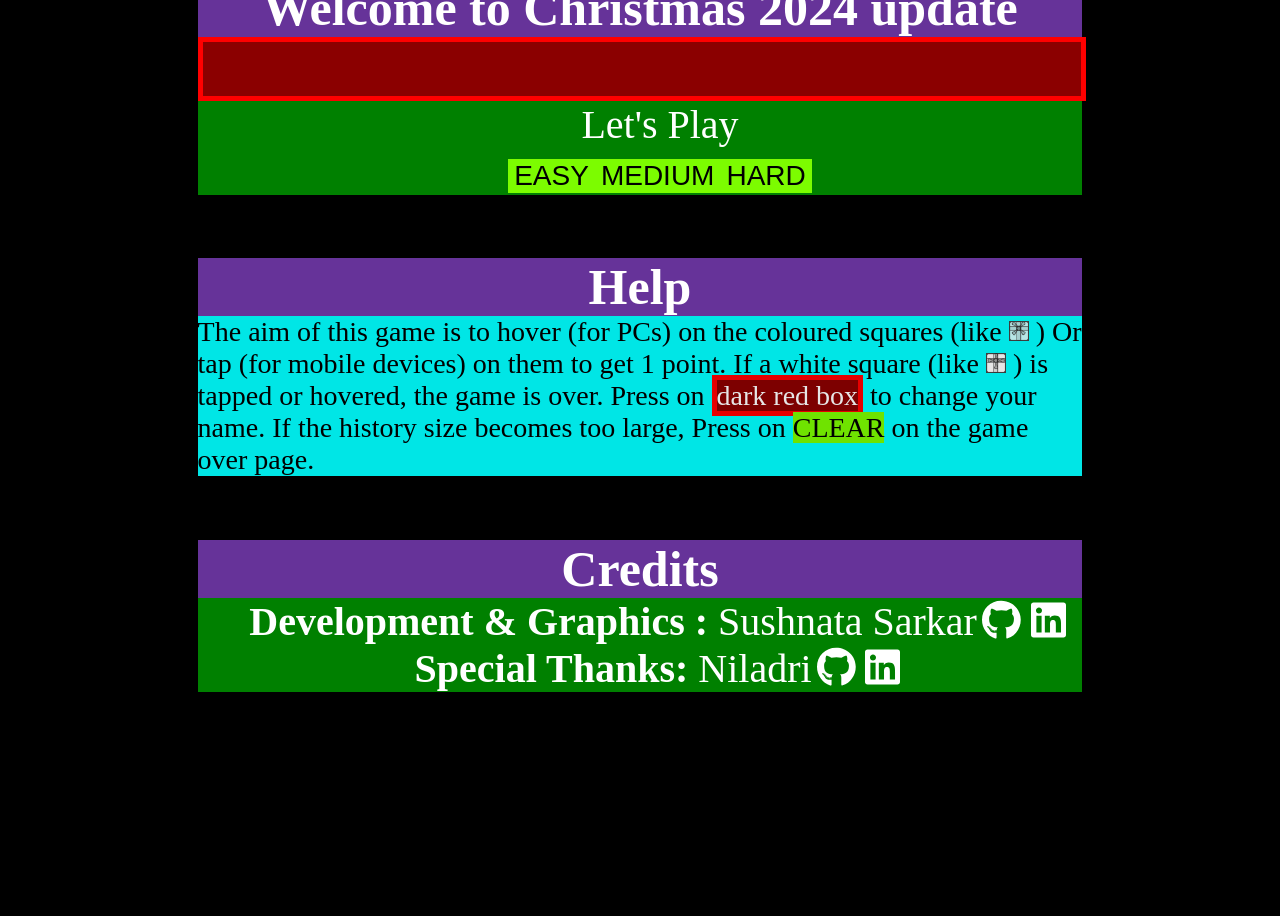
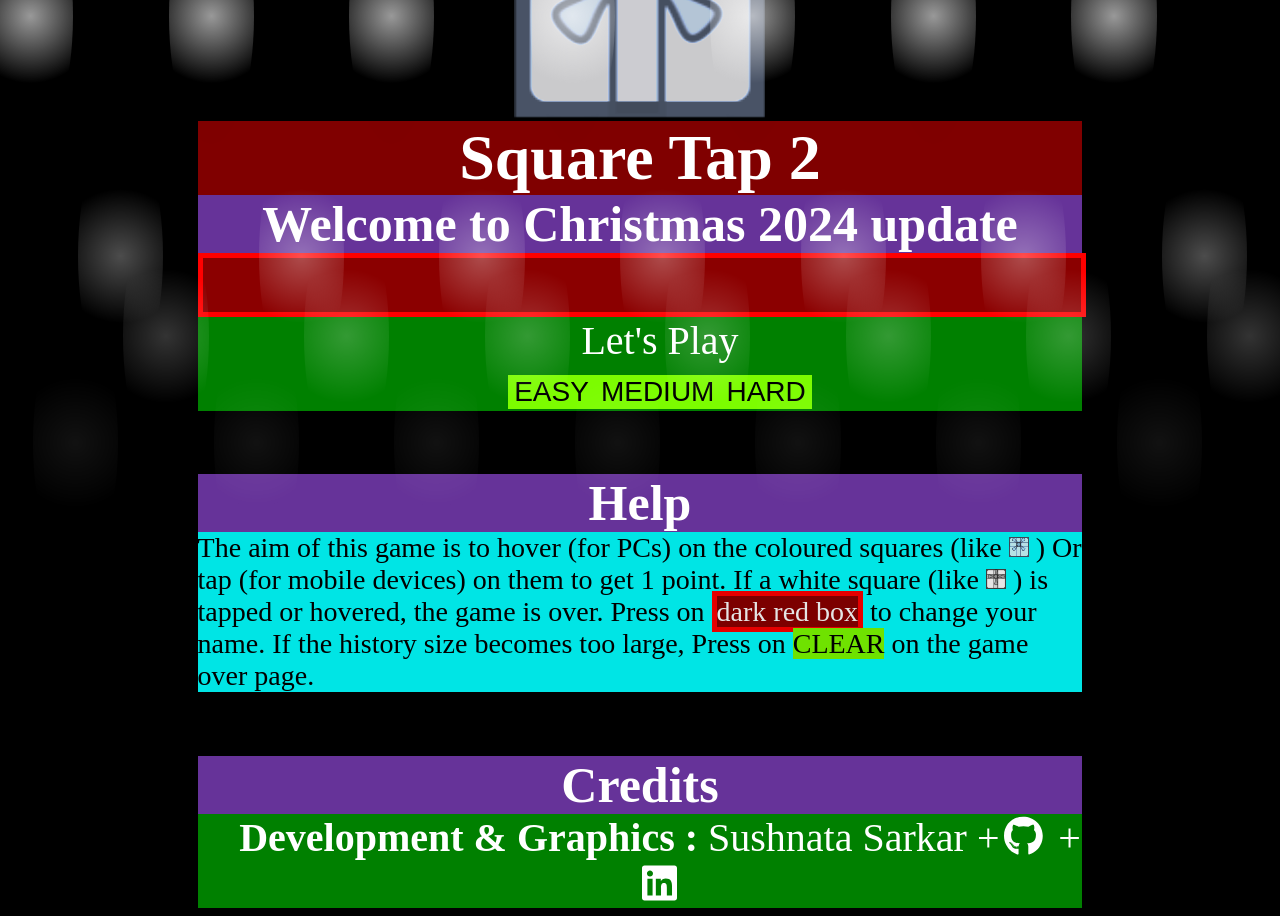
Before and after one commit to Sushnata1/Square-tap-2, a React (Vite) app: page /#/ in a window 1280 px wide. Shown: the part 420-1336 px from the top of the page. Before the commit the page ends 1120 px from the top, so only its background shows below. Built offline with nearby package versions, Linux system fonts and the light colour scheme.

Commit message:
christmas update almost complete

```diff
--- a/src/App.jsx
+++ b/src/App.jsx
@@ -1,10 +1,12 @@
 import { HashRouter, Routes, Route, Link } from 'react-router-dom';
+
 import Game from './Game.jsx';
 import Home from './Home.jsx'
 import GameOver from './components/GameOver.jsx';
 
 function App() {
   return (
+    <>
       <HashRouter>
         <Routes>
           <Route path="/" element={<Home />} />
@@ -12,6 +14,7 @@ function App() {
           <Route path="/game-over" element={<GameOver />} />
         </Routes>
       </HashRouter>
+    </>
   );
 }
 
--- a/src/Home.jsx
+++ b/src/Home.jsx
@@ -1,18 +1,26 @@
 import * as React from "react";
+
 import Title from "./components/Title";
 import Menu from "./components/Menu";
 import Help from "./components/Help";
 import Credits from "./components/Credits";
 
+import './christmas.scss'
+
 export default () => {
     return (
         <>
+            <div className='snowfall'>
+                {Array.from({ length: 28 }, (_, index) => (
+                    <span key={index}></span>
+                ))}
+            </div>
             <div className="pad">
                 <Title />
                 <Menu />
             </div>
             <Help />
-            <Credits/>
+            <Credits />
         </>
     )
 }
--- /dev/null
+++ b/src/christmas.scss
@@ -0,0 +1,49 @@
+@use 'sass:math';
+
+.snowfall {
+    display: flex;
+    //justify-content: space-evenly;
+    //flex-flow: wrap;
+
+    span {
+        display: inline-block;
+        visibility: hidden;
+        height: 20vw;
+        width: 20vw;
+        border-radius: 50%;
+        background: radial-gradient(circle, rgba(255, 255, 255, 1), rgba(0, 0, 0, 0), rgba(0, 0, 0, 0.01));
+        padding: -20px;
+        margin: -20px;
+        animation: snowy 10s infinite linear;
+        &:nth-child(4n){
+            animation-duration: 2s;
+            z-index: 10;
+        }
+        &:nth-child(4n+1){
+            animation-duration: 4s;
+            z-index: 20;
+        }
+        &:nth-child(4n+2){
+            animation-duration: 6s;
+            z-index: 30;
+        }
+        &:nth-child(4n+3){
+            animation-duration: 8s;
+            z-index: 40;
+        }
+    }
+
+}
+
+@keyframes snowy {
+    0% {
+        opacity: 1;
+        visibility: visible;
+        transform: translate(0, 0vh);
+    }
+
+    100% {
+        opacity: 0;
+        transform: translate(0, 100vh);
+    }
+}
--- a/src/components/Credits.jsx
+++ b/src/components/Credits.jsx
@@ -14,23 +14,12 @@ export default () => {
             <ul>
                 <li>
                     <b>Development & Graphics : </b> Sushnata Sarkar
-                    <a href="https://github.com/Sushnata1" target="_blank" rel="noreferrer">
+                    <a href="https://github.com/Sushnata1" target="_blank" rel="noreferrer"> +
                         <FontAwesomeIcon icon={faGithub}
                             style={{ padding: '0px 5px' }}
                              />
                     </a>
-                    <a href="https://www.linkedin.com/in/sushnata-sarkar-5a9752170/" target="_blank" rel="noreferrer">
-                        <FontAwesomeIcon icon={faLinkedin}
-                            style={{ padding: '0px 5px' }} />
-                    </a>
-                </li>
-                <li>
-                    <b>Special Thanks: </b> Niladri
-                    <a target="_blank" rel="noreferrer">
-                        <FontAwesomeIcon icon={faGithub}
-                            style={{ padding: '0px 5px' }} />
-                    </a>
-                    <a target="_blank" rel="noreferrer">
+                    <a href="https://www.linkedin.com/in/sushnata-sarkar-5a9752170/" target="_blank" rel="noreferrer"> +
                         <FontAwesomeIcon icon={faLinkedin}
                             style={{ padding: '0px 5px' }} />
                     </a>
--- a/src/components/GameOver.jsx
+++ b/src/components/GameOver.jsx
@@ -10,6 +10,11 @@ export default () => {
 
     return (
         <>
+            <div className='snowfall'>
+                {Array.from({ length: 28 }, (_, index) => (
+                    <span key={index}></span>
+                ))}
+            </div>
             <div className="pad">
                 <h1>Game Over</h1>
                 <p className="name namebox">{name}</p>
--- a/src/components/Help.jsx
+++ b/src/components/Help.jsx
@@ -6,7 +6,7 @@ export default () => {
         <>
             <div className="pad">
                 <h2>Help</h2>
-                <p>The aim of this game is to hover (for PCs) on the coloured squares (like <img src={images.good} height="20px" width="20px"></img> ) Or tap (for mobile devices) on them to get 1 point.
+                <p>The aim of this game is to hover (for PCs) on the coloured squares (like <img src={images.good} className="goodsquare" height="20px" width="20px"></img> ) Or tap (for mobile devices) on them to get 1 point.
                     If a white square (like <img src={images.bad} height="20px" width="20px"></img> ) is tapped or hovered, the game is over. Press on <span className="name">dark red box</span> to
                     change your name. If the history size becomes too large, Press on <span className="button">CLEAR</span> on the game over page.</p>
             </div>
--- a/src/components/JsonTable.jsx
+++ b/src/components/JsonTable.jsx
@@ -14,10 +14,10 @@ export default ({ objarr }) => {
             <tbody>
                 {objarr.map((item, index) => (
                     <tr key={index}>
-                        <td>{item.score}</td>
-                        <td>{item.level}</td>
-                        <td>{item.time_taken}</td>
-                        <td>{item.recorded_at}</td>
+                        <td>{item[objkeys[0]]}</td>
+                        <td>{item[objkeys[1]]}</td>
+                        <td>{item[objkeys[2]]}</td>
+                        <td>{item[objkeys[3]]}</td>
                     </tr>
                 ))}
             </tbody>
--- a/src/index.scss
+++ b/src/index.scss
@@ -163,3 +163,15 @@ th{
   color : white;
   font-size: 20px;
 }
+
+.goodsquare{
+  animation: changecolor 10s infinite steps(1);
+  $kft:10;
+  @keyframes changecolor {
+    @for $i from 1 through $kft{
+      $kfi:calc($i/$kft)*100%;
+      $a:calc($i/$kft)*360deg;
+      #{$kfi} {filter : sepia(100%) hue-rotate(#{$a})}
+    }
+  }
+}
```
Lines whose indentation alone changed are shown as unchanged.
